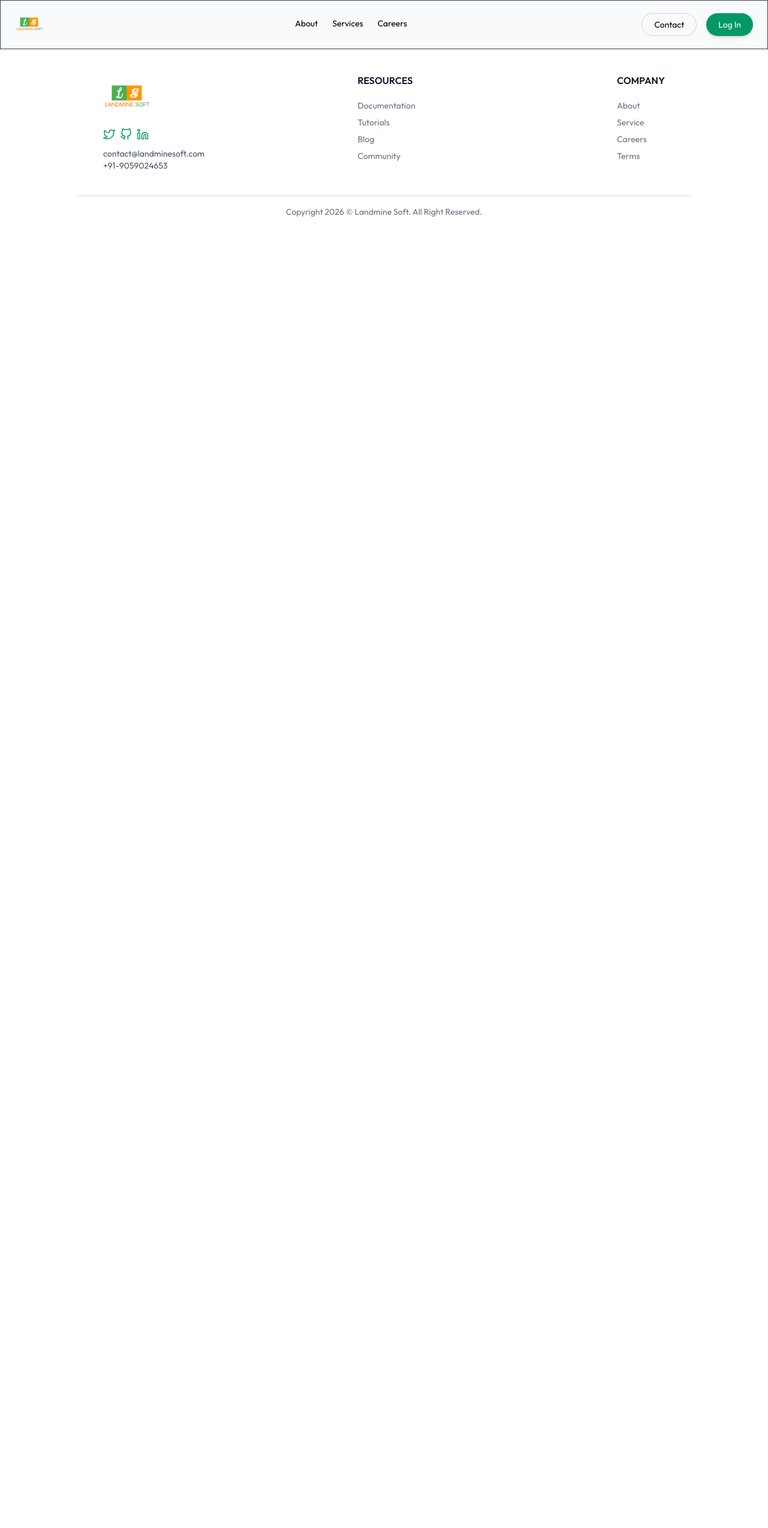
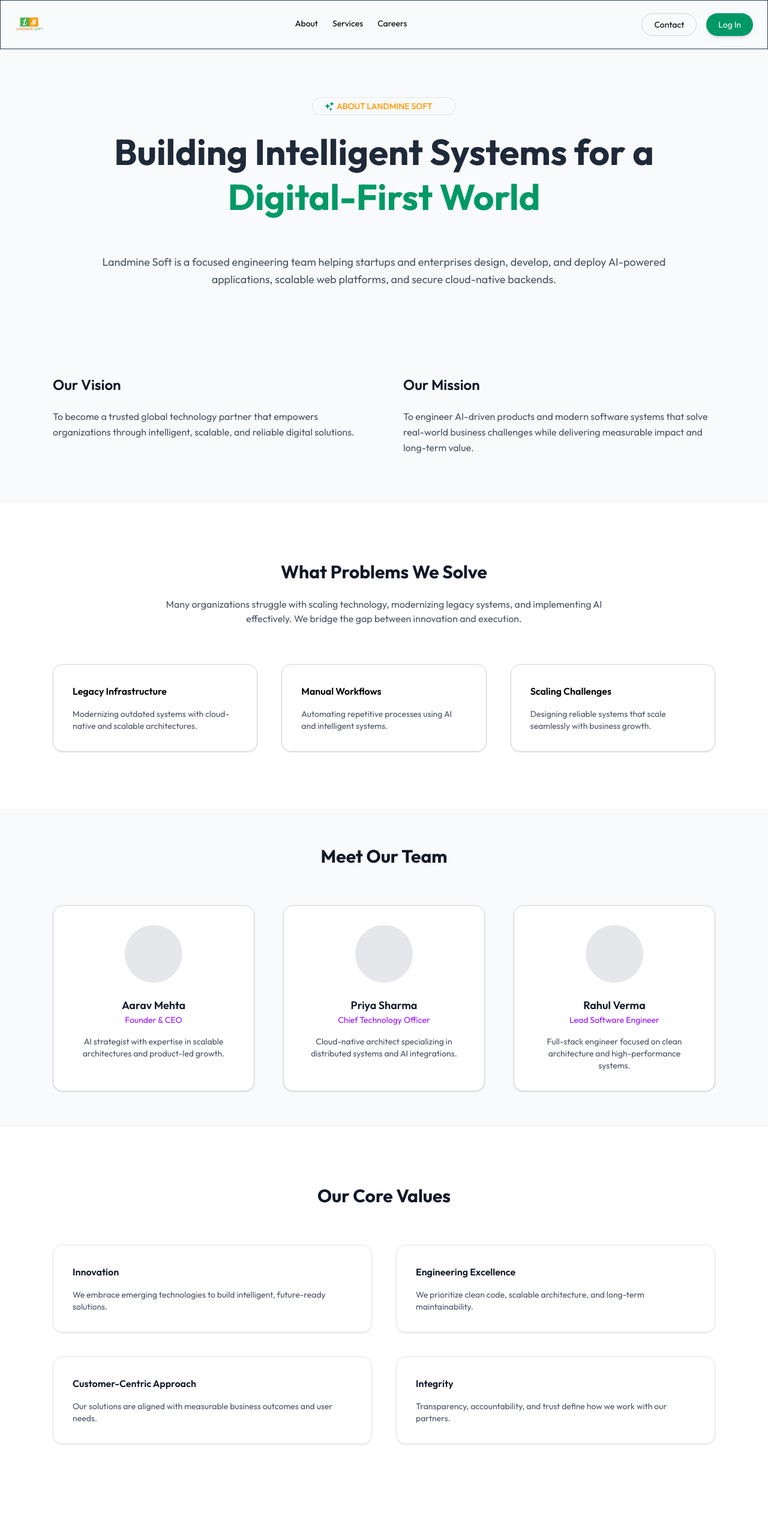
Before and after one commit to yashpal0502/LandmineSoft-Frontend-task, a React (Vite) app in the folder frontend/: page /about in a window 1280 px wide. Shown: the top 2547 px of the page at 60% size. Before the commit the page ends 800 px from the top, so only its background shows below. Built offline with nearby package versions, Linux system fonts and the light colour scheme.

Commit message:
About section added

```diff
--- a/frontend/src/App.jsx
+++ b/frontend/src/App.jsx
@@ -3,6 +3,7 @@ import { Route, Routes, useLocation } from "react-router-dom";
 import Home from "./pages/Home";
 import Footer from "./components/home/Footer";
 import Navbar from "./components/Navbar";
+import About from "./pages/About";
 
 const App = () => {
   const location = useLocation();
@@ -12,6 +13,7 @@ const App = () => {
       {!isHome && <Navbar />}
       <Routes>
         <Route path="/" element={<Home />} />
+        <Route path="/about" element={<About />} />
       </Routes>
       <Footer />
     </div>
--- /dev/null
+++ b/frontend/src/pages/About.jsx
@@ -0,0 +1,187 @@
+import React from "react";
+
+const teamMembers = [
+  {
+    name: "Aarav Mehta",
+    role: "Founder & CEO",
+    bio: "AI strategist with expertise in scalable architectures and product-led growth.",
+  },
+  {
+    name: "Priya Sharma",
+    role: "Chief Technology Officer",
+    bio: "Cloud-native architect specializing in distributed systems and AI integrations.",
+  },
+  {
+    name: "Rahul Verma",
+    role: "Lead Software Engineer",
+    bio: "Full-stack engineer focused on clean architecture and high-performance systems.",
+  },
+];
+
+const coreValues = [
+  {
+    title: "Innovation",
+    description:
+      "We embrace emerging technologies to build intelligent, future-ready solutions.",
+  },
+  {
+    title: "Engineering Excellence",
+    description:
+      "We prioritize clean code, scalable architecture, and long-term maintainability.",
+  },
+  {
+    title: "Customer-Centric Approach",
+    description:
+      "Our solutions are aligned with measurable business outcomes and user needs.",
+  },
+  {
+    title: "Integrity",
+    description:
+      "Transparency, accountability, and trust define how we work with our partners.",
+  },
+];
+
+const About = () => {
+  return (
+    <div className="bg-gray-50">
+      {/* Hero Section */}
+      <section className="max-w-5xl mx-auto px-6 pt-15 md:pt-20 pb-16 text-center">
+        <div className="flex items-center border border-gray-200 rounded-full px-5 py-1 mx-auto text-sm w-60">
+          <span className="flex items-center gap-1 text-[#ff9800] font-medium">
+            <svg
+              width="16"
+              height="16"
+              viewBox="0 0 16 16"
+              fill="none"
+              xmlns="http://www.w3.org/2000/svg"
+            >
+              <path
+                fill-rule="evenodd"
+                clip-rule="evenodd"
+                d="M5 4a.75.75 0 0 1 .738.616l.252 1.388A1.25 1.25 0 0 0 6.996 7.01l1.388.252a.75.75 0 0 1 0 1.476l-1.388.252A1.25 1.25 0 0 0 5.99 9.996l-.252 1.388a.75.75 0 0 1-1.476 0L4.01 9.996A1.25 1.25 0 0 0 3.004 8.99l-1.388-.252a.75.75 0 0 1 0-1.476l1.388-.252A1.25 1.25 0 0 0 4.01 6.004l.252-1.388A.75.75 0 0 1 5 4m7-3a.75.75 0 0 1 .721.544l.195.682c.118.415.443.74.858.858l.682.195a.75.75 0 0 1 0 1.442l-.682.195a1.25 1.25 0 0 0-.858.858l-.195.682a.75.75 0 0 1-1.442 0l-.195-.682a1.25 1.25 0 0 0-.858-.858l-.682-.195a.75.75 0 0 1 0-1.442l.682-.195a1.25 1.25 0 0 0 .858-.858l.195-.682A.75.75 0 0 1 12 1m-2 10a.75.75 0 0 1 .728.568.97.97 0 0 0 .704.704.75.75 0 0 1 0 1.456.97.97 0 0 0-.704.704.75.75 0 0 1-1.456 0 .97.97 0 0 0-.704-.704.75.75 0 0 1 0-1.456.97.97 0 0 0 .704-.704A.75.75 0 0 1 10 11"
+                fill="#009966"
+              />
+            </svg>
+            ABOUT LANDMINE SOFT
+          </span>
+        </div>
+
+        <h1 className="text-4xl md:text-6xl font-bold leading-tight text-gray-800 py-6">
+          Building Intelligent Systems for a
+          <span className="text-emerald-600"> Digital-First World</span>
+        </h1>
+        <p className="mt-8 text-lg text-gray-600 leading-relaxed">
+          Landmine Soft is a focused engineering team helping startups and
+          enterprises design, develop, and deploy AI-powered applications,
+          scalable web platforms, and secure cloud-native backends.
+        </p>
+      </section>
+
+      {/* Vision & Mission */}
+      <section className="max-w-6xl mx-auto px-6 py-20 grid md:grid-cols-2 gap-16">
+        <div>
+          <h2 className="text-2xl font-semibold text-gray-900 mb-6">
+            Our Vision
+          </h2>
+          <p className="text-gray-600 leading-relaxed">
+            To become a trusted global technology partner that empowers
+            organizations through intelligent, scalable, and reliable digital
+            solutions.
+          </p>
+        </div>
+        <div>
+          <h2 className="text-2xl font-semibold text-gray-900 mb-6">
+            Our Mission
+          </h2>
+          <p className="text-gray-600 leading-relaxed">
+            To engineer AI-driven products and modern software systems that
+            solve real-world business challenges while delivering measurable
+            impact and long-term value.
+          </p>
+        </div>
+      </section>
+
+      {/* Problem We Solve */}
+      <section className="bg-white py-24">
+        <div className="max-w-6xl mx-auto px-6 text-center">
+          <h2 className="text-3xl font-bold text-gray-900">
+            What Problems We Solve
+          </h2>
+          <p className="mt-6 text-gray-600 max-w-3xl mx-auto">
+            Many organizations struggle with scaling technology, modernizing
+            legacy systems, and implementing AI effectively. We bridge the gap
+            between innovation and execution.
+          </p>
+          <div className="mt-16 grid md:grid-cols-3 gap-10 text-left">
+            <div className="p-8 border border-gray-300 rounded-2xl shadow-sm">
+              <h3 className="font-semibold mb-4">Legacy Infrastructure</h3>
+              <p className="text-gray-600 text-sm">
+                Modernizing outdated systems with cloud-native and scalable
+                architectures.
+              </p>
+            </div>
+            <div className="p-8 border border-gray-300 rounded-2xl shadow-sm">
+              <h3 className="font-semibold mb-4">Manual Workflows</h3>
+              <p className="text-gray-600 text-sm">
+                Automating repetitive processes using AI and intelligent
+                systems.
+              </p>
+            </div>
+            <div className="p-8 border border-gray-300 rounded-2xl shadow-sm">
+              <h3 className="font-semibold mb-4">Scaling Challenges</h3>
+              <p className="text-gray-600 text-sm">
+                Designing reliable systems that scale seamlessly with business
+                growth.
+              </p>
+            </div>
+          </div>
+        </div>
+      </section>
+
+      {/* Team Section */}
+
+      <section className="py-10 md:py-15 max-w-6xl mx-auto px-6 text-center">
+        <h2 className="text-3xl font-bold text-gray-900">Meet Our Team</h2>
+
+        <div className="mt-16 grid md:grid-cols-3 gap-12">
+          {teamMembers.map((member, idx) => (
+            <div
+              key={idx}
+              className="bg-white rounded-2xl p-8 border border-gray-300 shadow-sm hover:shadow-md transition"
+            >
+              <div className="w-24 h-24 mx-auto rounded-full bg-gray-200 mb-6"></div>
+              <h3 className="font-semibold text-lg text-gray-900">
+                {member.name}
+              </h3>
+              <p className="text-purple-600 text-sm mb-4">{member.role}</p>
+              <p className="text-sm text-gray-600">{member.bio}</p>
+            </div>
+          ))}
+        </div>
+      </section>
+
+      {/* Core Values */}
+      <section className="bg-white py-24">
+        <div className="max-w-6xl mx-auto px-6 text-center">
+          <h2 className="text-3xl font-bold text-gray-900">Our Core Values</h2>
+
+          <div className="mt-16 grid md:grid-cols-2 gap-10 text-left">
+            {coreValues.map((value, index) => (
+              <div
+                key={index}
+                className="p-8 border border-gray-200 rounded-2xl shadow-sm"
+              >
+                <h3 className="font-semibold mb-4 text-gray-900">
+                  {value.title}
+                </h3>
+                <p className="text-gray-600 text-sm">{value.description}</p>
+              </div>
+            ))}
+          </div>
+        </div>
+      </section>
+    </div>
+  );
+};
+
+export default About;
```
